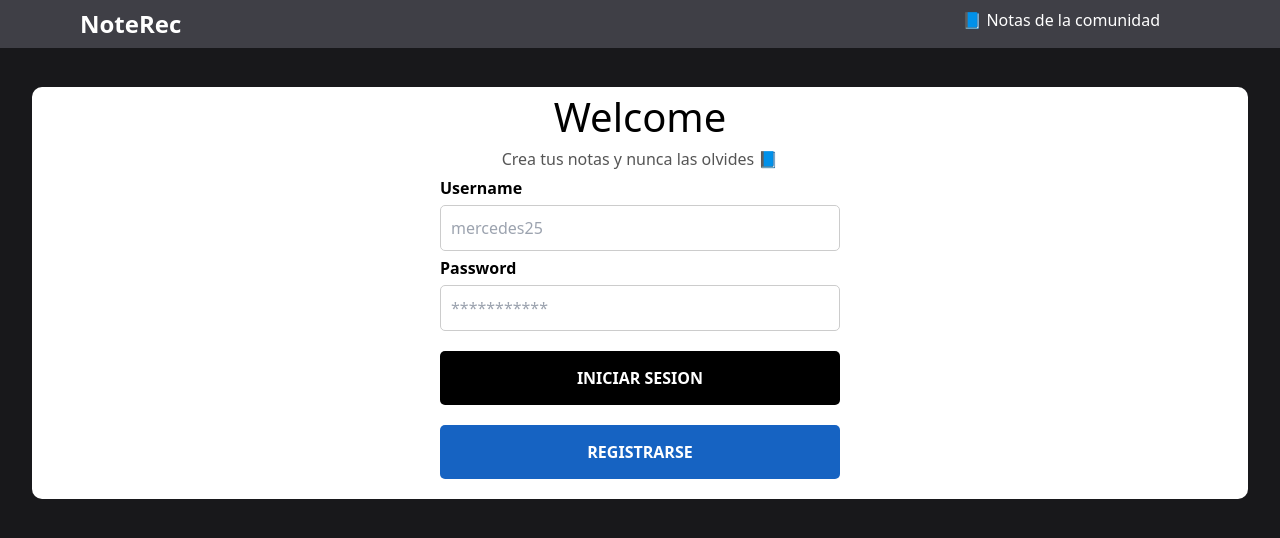
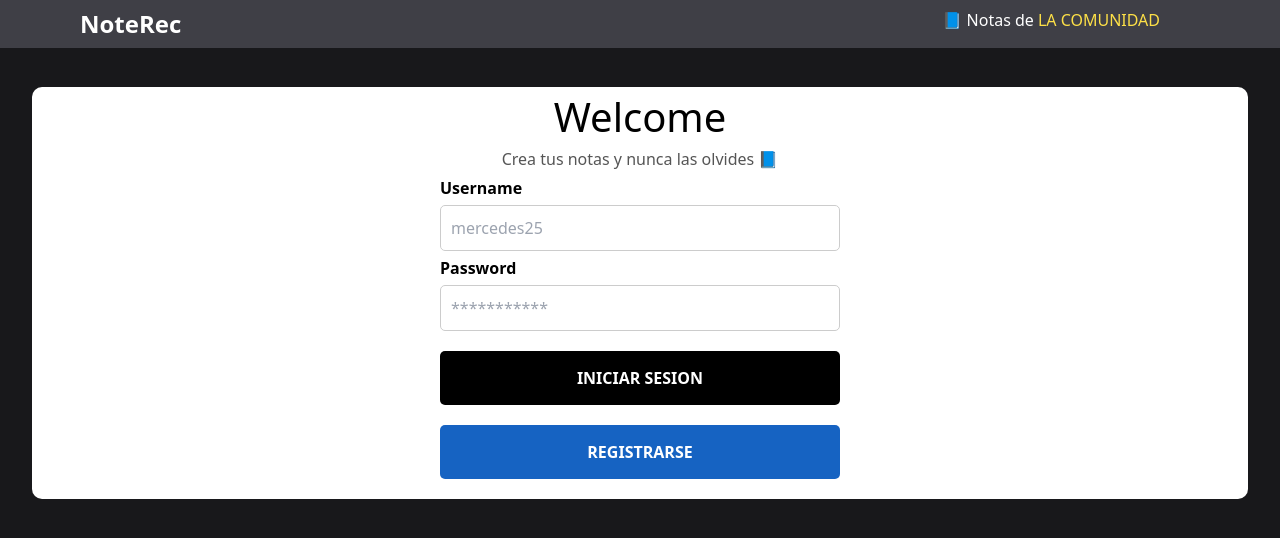
Before and after one commit to Imvert/Node-React-MySQL-CRUD-To-do-list-, a React (Vite) app in the folder client/: page / in a window 1280 px wide. Shown: the top 538 px of the page. Built offline with nearby package versions, Linux system fonts and the light colour scheme; no server answers.

Commit message:
add resposive desing

```diff
--- a/client/src/App.jsx
+++ b/client/src/App.jsx
@@ -23,7 +23,7 @@ function App() {
   }, []);
 
   return (
-    <div className=" bg-zinc-900 mx-auto md:h-[100vh] sm:h-screen-[100%]">
+    <div className=" bg-zinc-900 mx-auto h-[100vh] md:h-[100vh] sm:h-screen-[100%]">
       <UserContextProvider>
         <Navbar />
         {/* este div sobrak */}
--- a/client/src/components/Navbar.jsx
+++ b/client/src/components/Navbar.jsx
@@ -26,20 +26,25 @@ export default function Navbar() {
     <div className="bg-zinc-700 flex gap-x-16 px-20 py-2 justify-evenly md:justify-between ">
       <h1 className="text-white font-bold text-2xl">NoteRec</h1>
 
-      <h3 className="text-white mr-10">
-        📘 Notas de {user?.name || "la comunidad"}
+      <h3 className="text-white mr-10 flex flex-col md:flex-row">
+        📘 Notas de
+        {
+          <h5 className="text-yellow-300 md:ml-1 uppercase">
+            {user?.name || "la comunidad"}
+          </h5>
+        }
       </h3>
       {!user?.name == "" ? (
-        <ul className="flex gap-2 text-center">
-          <li className="bg-red-500 px-2 py-1 rounded-sm h-8">
+        <ul className=" flex gap-2 text-center font-semibold flex-col  md:flex-row">
+          <li className="bg-red-500  px-2 py-1 rounded-sm h-8 hover:scale-105">
             <button onClick={handleLogout}>
               <Link to="/">Logout</Link>
             </button>
           </li>
-          <li className="bg-slate-200 px-2 py-1 rounded-sm h-8">
+          <li className="bg-slate-200 font-semibold  px-2 py-1 rounded-sm h-8 hover:scale-105">
             <Link to="/tasks">HOME</Link>
           </li>
-          <li className="bg-teal-400 px-8 py-1 rounded-sm h-8">
+          <li className="bg-teal-400 font-semibold px-8  rounded-sm md:h-8 md:py-1 hover:scale-105">
             <Link to="/new">New task</Link>
           </li>
         </ul>
--- a/client/src/components/TaskCard.jsx
+++ b/client/src/components/TaskCard.jsx
@@ -48,7 +48,7 @@ function TaskCard({ task }) {
   };
 
   return (
-    <div className="bg-slate-300 rounded-md p-4">
+    <div className="bg-slate-300 w-max sm:w-auto rounded-md p-4">
       <header className="flex justify-between">
         <h2 className="text-md font-bold">{task?.title}</h2>
         <span>{task.done === 1 ? "✅" : "❌"}</span>
@@ -69,7 +69,7 @@ function TaskCard({ task }) {
           Edit
         </button>
         <button
-          className="bg-green-500 px-2 py-1 text-white"
+          className="bg-green-500  px-2 py-1 text-white"
           onClick={() => handleDone(task.done)}
         >
           Toggle Task
--- a/client/src/pages/TaskPage.jsx
+++ b/client/src/pages/TaskPage.jsx
@@ -37,7 +37,9 @@ function TasksPage() {
   return (
     <div>
       <h1 className="text-5xl text-white font-bold text-center pb-5">Tasks</h1>
-      <div className="grid grid-cols-3 gap-2">{renderMain()}</div>
+      <div className=" pl-2 pr-2 grid grid-cols-2 md:grid-cols-3 gap-2 gap-y-4">
+        {renderMain()}
+      </div>
     </div>
   );
 }
```
